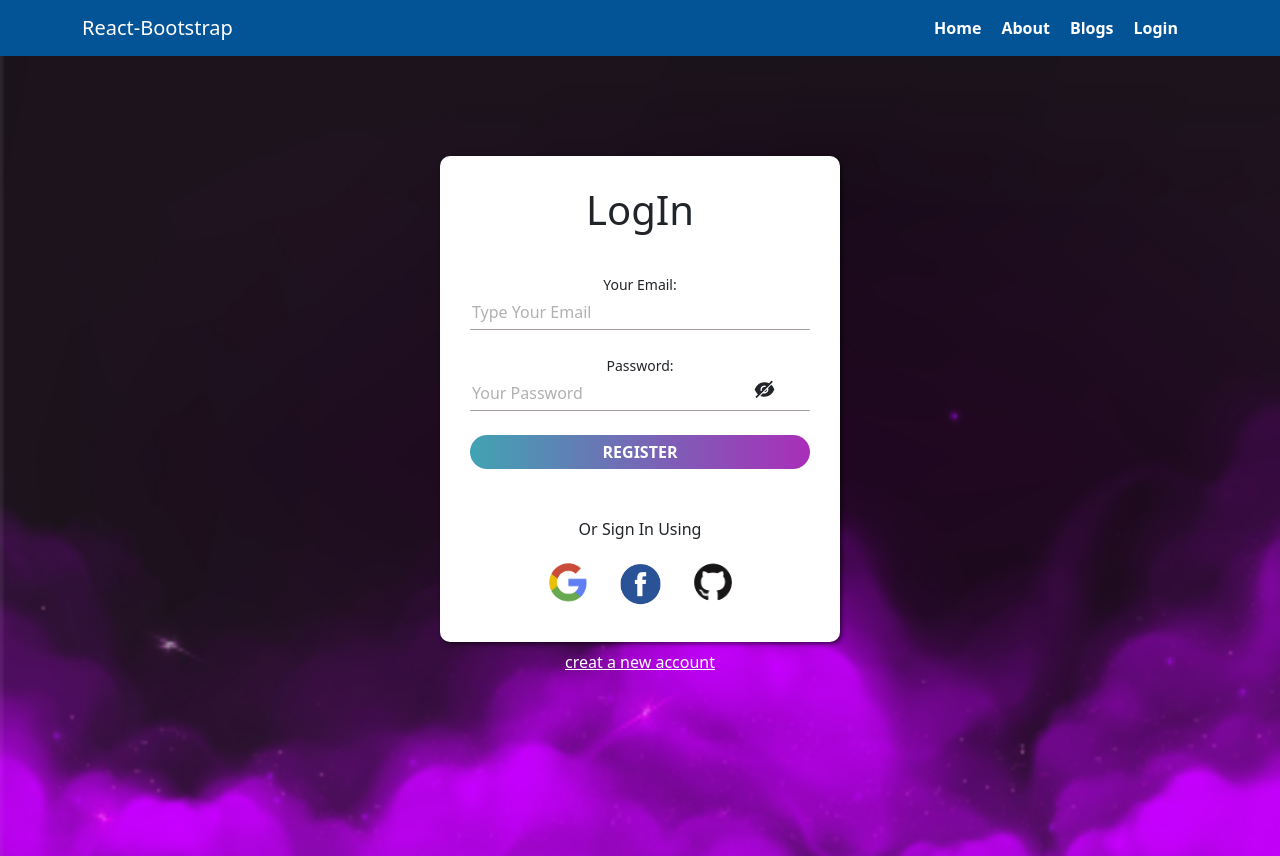
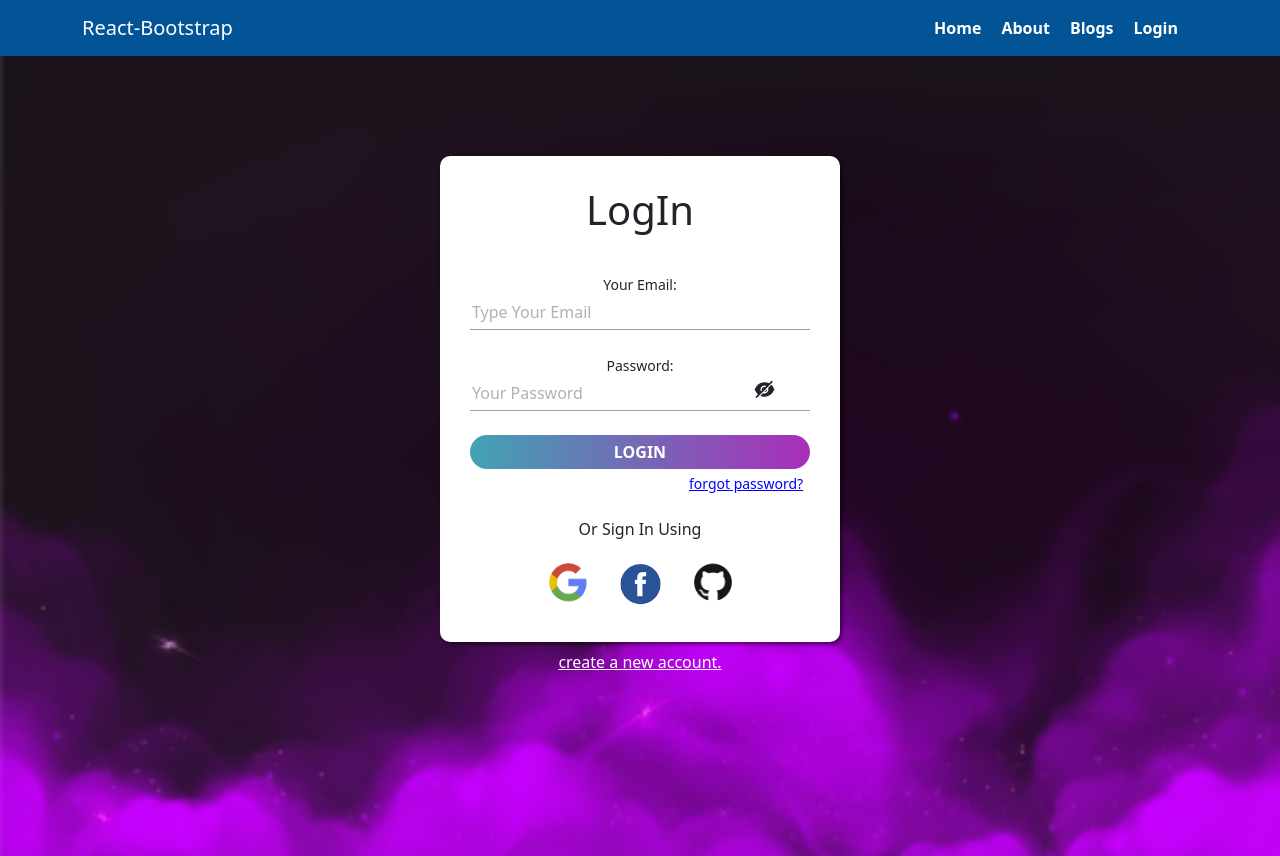
Before and after one commit to MIRJAKARIYA/Teeth-wizard-react-project, a React (Create React App) app: page /login in a window 1280 px wide. Built offline with nearby package versions, Linux system fonts and the light colour scheme; no server answers.

Commit message:
email verification and password reset added

```diff
--- a/package.json
+++ b/package.json
@@ -16,6 +16,7 @@
     "react-icons": "^4.3.1",
     "react-router-dom": "^6.3.0",
     "react-scripts": "5.0.1",
+    "react-toastify": "^8.2.0",
     "web-vitals": "^2.1.4"
   },
   "scripts": {
--- a/src/App.js
+++ b/src/App.js
@@ -9,6 +9,7 @@ import Login from './Pages/Login/Login';
 import NotFound from './Pages/NotFound/NotFound';
 import CheckoutMore from './Pages/CheckoutMore/CheckoutMore';
 import Register from './Pages/Register/Register';
+import RequireAuth from './Pages/RequireAuth/RequireAuth';
 
 function App() {
   return (
@@ -22,7 +23,11 @@ function App() {
         <Route path='/about' element={<About></About>}></Route>
         <Route path='/login' element={<Login></Login>}></Route>
         <Route path='/register' element={<Register></Register>}></Route>
-        <Route path='/checkoutmore/:checkoutId' element={<CheckoutMore></CheckoutMore>}></Route>
+        <Route path='/checkoutmore/:checkoutId' element={
+          <RequireAuth>
+            <CheckoutMore></CheckoutMore>
+          </RequireAuth>
+        }></Route>
         <Route path='*' element={<NotFound></NotFound>}></Route>
       </Routes>
     </div>
--- a/src/Pages/Home/Home/Home.js
+++ b/src/Pages/Home/Home/Home.js
@@ -8,7 +8,6 @@ import { BsArrowRight, BsArrowLeft } from "react-icons/bs";
 
 const Home = () => {
   const services = useServices();
-  console.log(services)
   const [showAll, setShowAll] = useState(false);
   const [showData, setShowData] = useState([]);
   useEffect(() => {
--- /dev/null
+++ b/src/Pages/Loading/Loading.js
@@ -0,0 +1,12 @@
+import React from 'react';
+import { Spinner } from 'react-bootstrap';
+
+const Loading = () => {
+    return (
+        <div style={{height: '400px',marginTop:'150px'}} className='w-100 d-flex justify-content-center align-items-center'>
+            <Spinner animation="border" variant="primary" />;
+        </div>
+    );
+};
+
+export default Loading;
--- a/src/Pages/Login/Login.css
+++ b/src/Pages/Login/Login.css
@@ -0,0 +1,11 @@
+.login-contaner{
+    position: relative;
+}
+.forget-password-style{
+    position: absolute;
+    right: 2%;
+    top: 102%;
+    text-decoration: underline;
+    color: blue;
+    cursor: pointer;
+}
--- a/src/Pages/Login/Login.js
+++ b/src/Pages/Login/Login.js
@@ -1,15 +1,21 @@
 import React, { useRef, useState } from 'react';
-import { Link, useNavigate } from 'react-router-dom';
+import { Link, useLocation, useNavigate } from 'react-router-dom';
 import SocialLogin from '../../Pages/Shared/SocialLogin/SocialLogin';
 import { AiFillEye } from 'react-icons/ai';
 import { AiFillEyeInvisible } from 'react-icons/ai';
 import { useSignInWithEmailAndPassword } from 'react-firebase-hooks/auth';
+import { useSendPasswordResetEmail } from 'react-firebase-hooks/auth';
+import { ToastContainer, toast } from 'react-toastify';
+import 'react-toastify/dist/ReactToastify.css';
+
 import auth from '../../firebase.init';
+import './Login.css';
 
 const Login = () => {
+    let location = useLocation();
+    let from = location.state?.from?.pathname || "/";
     const emailRef = useRef('');
     const passwordRef = useRef('');
-    const [passwordError, setPassswordError] = useState('');
     const [isHide, setIsHide] = useState(false);
     const navigate = useNavigate();
     const [
@@ -18,29 +24,33 @@ const Login = () => {
         loading,
         error,
       ] = useSignInWithEmailAndPassword(auth);
+      const [sendPasswordResetEmail] = useSendPasswordResetEmail(
+        auth
+      );
 
 
     const handleHideButton = () =>{
         setIsHide(!isHide);
     }
+    const handleForgotPassword = async () =>{
+        const email = emailRef.current.value;
+        await sendPasswordResetEmail(email);
+        toast("password reset email has been sent..")
+    }
 
-    const handleUserLogIn = async(e) =>{
+    const handleUserLogIn = (e) =>{
         e.preventDefault();
         const email = emailRef.current.value;
         const password = passwordRef.current.value;
-        await signInWithEmailAndPassword(email, password);
-        setPassswordError('');
+        signInWithEmailAndPassword(email, password);
     }
     if(user){
-        navigate('/home')
+        navigate(from, { replace: true });
     }
-    if(error){
-        setPassswordError(error.message)
-        return;
-    }
+    console.log(error?.message)
 
     return (
-        <div className='registration-container'>
+        <div className='registration-container login-contaner'>
             <div className='form-container mb-2'>
                 <h1 className='text-center'>LogIn</h1>
                 <form onSubmit={handleUserLogIn} className='form-style'>
@@ -48,18 +58,21 @@ const Login = () => {
                         <small className='d-block'>Your Email:</small>
                         <input ref={emailRef} type="email" name="email" placeholder='Type Your Email' required/>
                     </div>
+                    <small className='text-danger'>{error?.message?.includes('not-found')?'*user not found':''}</small>
                     <div className='input-container'>
                         <small className='d-block'>Password:</small>
                         <input ref={passwordRef} type={isHide?'text':'password'} name="password" placeholder='Your Password' required/>
                     </div>
-                    <small className='text-danger'>{passwordError}</small>
-                    <button className='d-block mx-auto mt-4 extra-btn-style rounded-pill' type='submit'>REGISTER</button>
+                    <small className='text-danger'>{error?.message?.includes('password')?'*wrong password':''}</small>
+                    <button className='d-block mx-auto mt-4 extra-btn-style rounded-pill' type='submit'>LOGIN</button>
                     <small onClick={handleHideButton} className='hide-button'>{isHide?<AiFillEye />:<AiFillEyeInvisible />}</small>
+                    <small className='forget-password-style' onClick={handleForgotPassword}>forgot password?</small>
                 </form>
+                <ToastContainer />
                 <SocialLogin></SocialLogin>
             </div>
+            <Link to='/register' className='d-block text-center text-white'>create a new account.</Link>
 
-            <Link to='/register' className='d-block text-center text-white'>creat a new account</Link>
         </div>
     );
 };
--- a/src/Pages/Register/Register.js
+++ b/src/Pages/Register/Register.js
@@ -1,29 +1,32 @@
-import React, { useRef, useState } from 'react';
+import React, { useEffect, useRef, useState } from 'react';
 import { Link, useNavigate } from 'react-router-dom';
 import SocialLogin from '../../Pages/Shared/SocialLogin/SocialLogin';
 import './Register.css';
 import { AiFillEye } from 'react-icons/ai';
 import { AiFillEyeInvisible } from 'react-icons/ai';
-import { useCreateUserWithEmailAndPassword } from 'react-firebase-hooks/auth';
+import { useAuthState, useCreateUserWithEmailAndPassword } from 'react-firebase-hooks/auth';
+import { useUpdateProfile } from 'react-firebase-hooks/auth';
 import auth from '../../firebase.init';
 
 const Register = () => {
+    const [updateProfile] = useUpdateProfile(auth);
     const nameRef = useRef('');
     const emailRef = useRef('');
     const passwordRef = useRef('');
     const confirmPasswordRef = useRef('');
+    const [userVarified, loading, error] = useAuthState(auth);
     const [passwordMatchError, setPassswordMatchError] = useState('');
     const [passwordError, setPasswordError] = useState('')
     const [isHide, setIsHide] = useState(false);
     const navigate = useNavigate();
 
-    const [createUserWithEmailAndPassword,user] = useCreateUserWithEmailAndPassword(auth);
+    const [createUserWithEmailAndPassword,user] = useCreateUserWithEmailAndPassword(auth,{sendEmailVerification: true});
 
     const handleHideButton = () =>{
         setIsHide(!isHide);
     }
 
-    const handleUserCreation = (e) =>{
+    const handleUserCreation = async (e) =>{
         e.preventDefault();
         const name = nameRef.current.value;
         const email = emailRef.current.value;
@@ -36,13 +39,13 @@ const Register = () => {
             return;
         }
 
-        if(password.length < 6 || password.length>8){
+        if(password.length < 6 || password.length>10){
             if(password.length<6){
                 setPasswordError('*password is too short(>=6)');
                 return;
             }
             else{
-                setPasswordError('*password is very long(<=8)');
+                setPasswordError('*password is very long(<=10)');
                 return;
             }
         }
@@ -68,12 +71,16 @@ const Register = () => {
         }
         setPassswordMatchError('');
         setPasswordError('');
-        createUserWithEmailAndPassword(email, password)
+        await createUserWithEmailAndPassword(email, password)
+        await updateProfile({displayName: name});
     }
-    // if(user){
-    //     navigate('/home')
-    // }
-    console.log(user)
+    useEffect(()=>{
+        if(user){
+            console.log(user)
+            navigate('/login')
+        }
+    },[navigate,user])
+
 
     return (
         <div className='registration-container'>
--- /dev/null
+++ b/src/Pages/RequireAuth/RequireAuth.js
@@ -0,0 +1,21 @@
+import React from 'react';
+
+import { useAuthState } from 'react-firebase-hooks/auth';
+import { Navigate, useLocation } from 'react-router-dom';
+import auth from '../../firebase.init';
+import Loading from '../Loading/Loading';
+
+const RequireAuth = ({children}) => {
+    const [user, loading] = useAuthState(auth);
+    const location = useLocation()
+    if(loading){
+        return <Loading></Loading>;
+    }
+    if(!user){
+        return <Navigate to="/login" state={{ from: location }} replace />;
+    }
+
+    return children;
+};
+
+export default RequireAuth;
--- a/src/Pages/Shared/Header/Header.js
+++ b/src/Pages/Shared/Header/Header.js
@@ -1,9 +1,15 @@
 import React from "react";
 import { Container, Nav, Navbar} from "react-bootstrap";
 import { Link, useLocation } from "react-router-dom";
+import { useAuthState } from 'react-firebase-hooks/auth';
 import "./Header.css";
+import defaultUserPicture from '../../../default-user-profile.png';
+import auth from "../../../firebase.init";
+import { signOut } from 'firebase/auth';
 const Header = () => {
   const location = useLocation();
+  const [user] = useAuthState(auth);
+  console.log(user)
   return (
     <Navbar collapseOnSelect expand="lg" className="navbar-style" variant="dark">
       <Container>
@@ -18,7 +24,13 @@ const Header = () => {
               }
               <Link to="/about">About</Link>
               <Link to="/blogs">Blogs</Link>
-              <Link to="/login">Login</Link>
+              {
+                user && <img src={user.photoURL?user.photoURL:defaultUserPicture} style={{width:'40px',height:'40px'}} className="rounded-circle" alt="" />
+              }
+              {
+                user?<button onClick={()=>signOut(auth)}>sign out</button>:<Link to="/login">Login</Link>
+              }
+
             </div>
           </Nav>
         </Navbar.Collapse>
--- a/src/Pages/Shared/SocialLogin/SocialLogin.js
+++ b/src/Pages/Shared/SocialLogin/SocialLogin.js
@@ -8,12 +8,13 @@ import { useSignInWithGoogle, useSignInWithGithub, useSignInWithFacebook } from
 
 const SocialLogin = () => {
     const location = useLocation();
+    let from = location.state?.from?.pathname || "/";
     const [signInWithGoogle, user1, loading1, error1] = useSignInWithGoogle(auth);
     const [signInWithGithub, user2, loading2, error2] = useSignInWithGithub(auth);
     const [signInWithFacebook, user3, loading3, error3] = useSignInWithFacebook(auth);
     const navigate = useNavigate();
     if(user1 || user2 || user3){
-        navigate('/home');
+        navigate(from, { replace: true });
     }
     return (
         <div className='mt-5'>
```
Also changed, not shown: src/default-user-profile.png (added), 1 other file (tests, documents, lock files or other folders).
